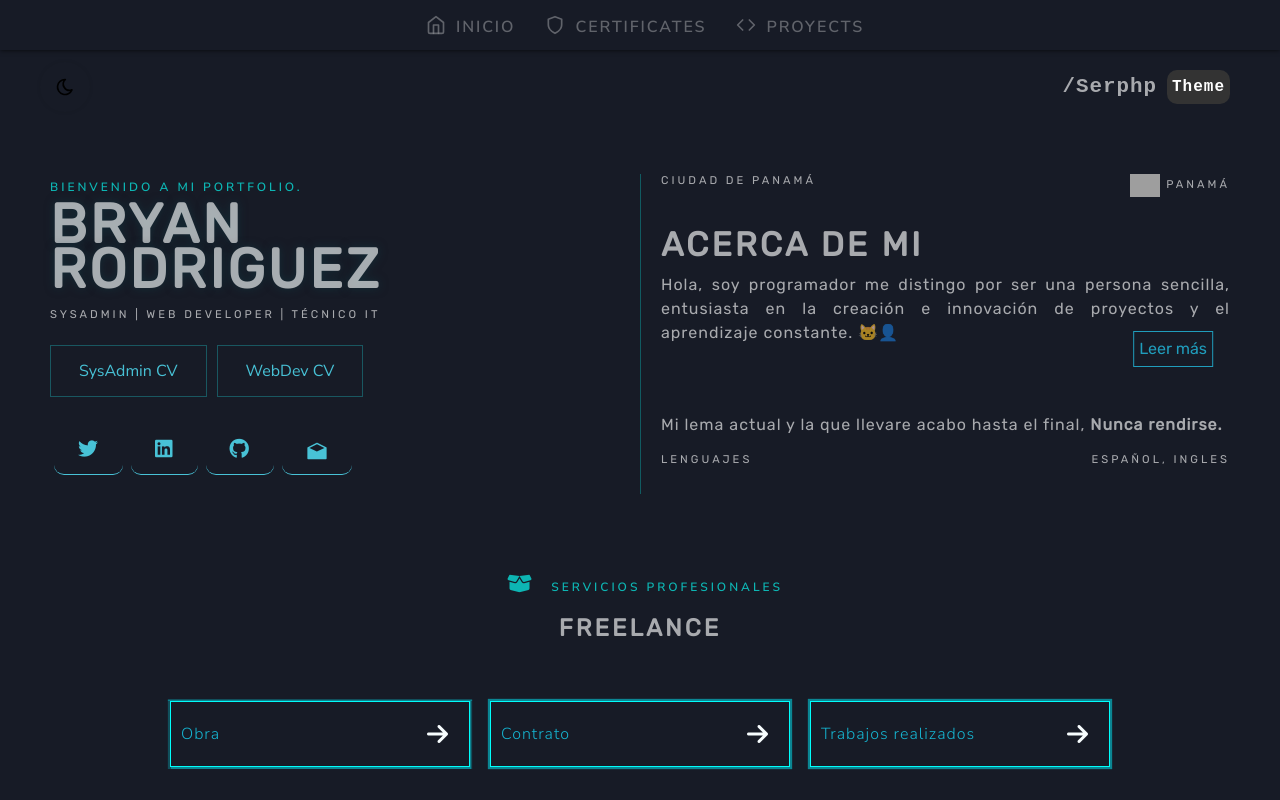
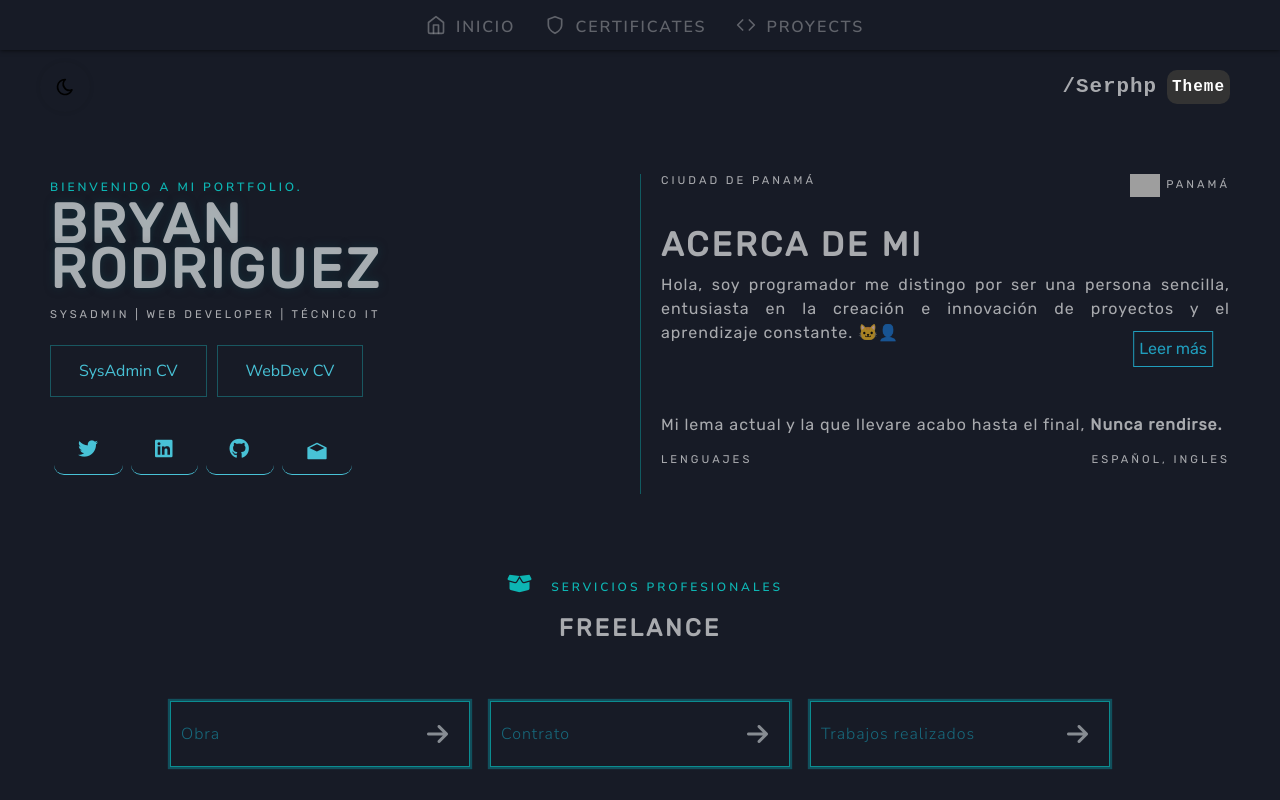
Before and after one commit to Serphp/portf-serph, a React (Vite) app: page / in a window 1280 px wide. Shown: the top 800 px of the page. Built offline with nearby package versions, Linux system fonts and the light colour scheme; grey boxes are pictures that could not be loaded.

Commit message:
fix: freelance section

```diff
--- a/components/freelance.jsx
+++ b/components/freelance.jsx
@@ -1,18 +1,37 @@
-const Freelance = () => {
+export default function Freelance() {
     return (
-    <div className="mainbg">
-    <h6 className="subtitle"><i class="fa fa-circle-dollar-to-slot"></i> Servicios profesionales </h6>
+ <>
+     <div className="mainbg">
+    <h6 className="subtitle"><i class="fa fa-box-open"></i> Servicios profesionales </h6>
     <h2> Freelance </h2>
     <div className="mb-5"></div>
 
     <section className="educont">
-        <div className="butoned">
-            test
-        </div>
+
+    <article className="free">
+
+            <div className="obra">
+                Obra <span> <i class="fa fa-arrow-right"></i></span>
+            </div>
+            <div className="obra">
+                Contrato <span> <i class="fa fa-arrow-right"></i></span>
+                <div className="obrac">
+                    ola
+                </div>
+            </div>
+
+            <div className="obra">
+                Trabajos realizados <span> <i class="fa fa-arrow-right"></i></span>
+                <div className="obrac">
+                    ola
+                </div>
+            </div>
+
+        </article>
+
     </section>
 
     </div>
+ </>
     );
     }
-
-    export default Freelance;
--- a/pages/Home.jsx
+++ b/pages/Home.jsx
@@ -111,37 +111,7 @@ export default function Home() {
             </section>
             </header>
 
-    <div className="mainbg">
-    <h6 className="subtitle"><i class="fa fa-box-open"></i> Servicios profesionales </h6>
-    <h2> Freelance </h2>
-    <div className="mb-5"></div>
-
-    <section className="educont">
-
-    <article className="free">
-
-            <div className="obra">
-                Obra <span> <i class="fa fa-arrow-right"></i></span>
-            </div>
-            <div className="obra">
-                Contrato <span> <i class="fa fa-arrow-right"></i></span>
-                <div className="obrac">
-                    ola
-                </div>
-            </div>
-
-            <div className="obra">
-                Trabajos realizados <span> <i class="fa fa-arrow-right"></i></span>
-                <div className="obrac">
-                    ola
-                </div>
-            </div>
-
-        </article>
-
-    </section>
-
-    </div>
+            <Freelance/>
 
             <Education/>
 
--- a/src/styles/Cards.scss
+++ b/src/styles/Cards.scss
@@ -132,11 +132,11 @@
 
 @keyframes identifier {
   0% {
-    opacity: 0;
+    //opacity: 0;
     transform: translateY(-30px);
   }
   100% {
-    opacity: 1;
+    //opacity: 1;
     transform: translateY(0px);
   }
 }
@@ -150,7 +150,7 @@
   padding: 10px;
   color: #17b6d2;
   border: #00fffb solid 1px;
-  animation: identifier 2s infinite alternate;
+  animation: identifier 2s alternate;
   box-shadow: 0px 0px 1px 2px rgba(0, 242, 255, 0.5);
   transition: all .5s ease;
   &:hover {
@@ -169,9 +169,11 @@
 
 .obrac {
   position: absolute;
-  top: 750px;
+  top: 650px;
+  padding: 10px;
+  opacity: 0;
   //width: 300px;
-  border: red solid 1px;
+  //border: red solid 1px;
 }
 
 .contrato {
```
